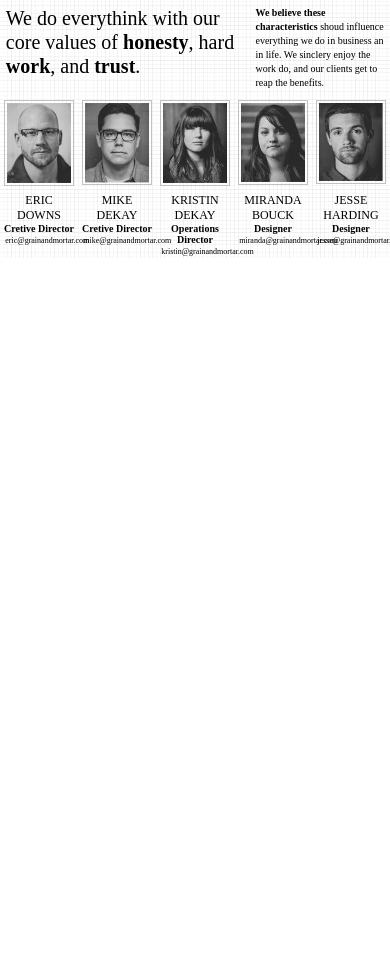
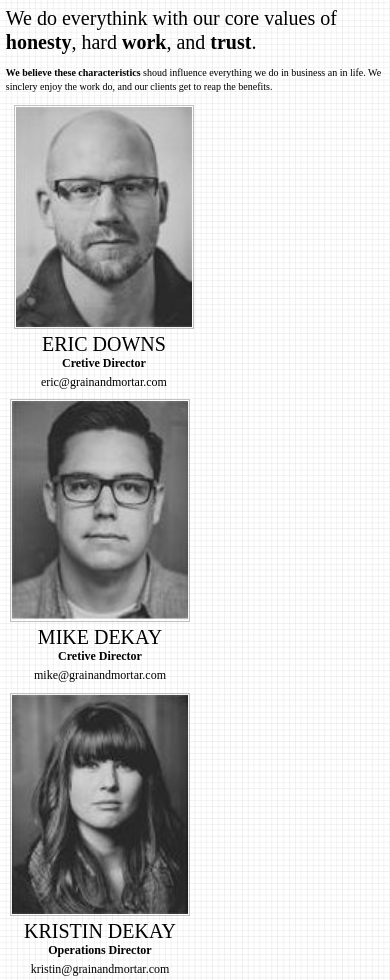
Before and after one commit to AurimasKonst/0123_2-uzduotis, a plain HTML site: page index.html in a window 390 px wide. Shown: the top 980 px of the page. Before the commit the page ends 844 px from the top, so only its background shows below. Drawn offline with Linux system fonts and the light colour scheme.

Commit message:
Media Queries

```diff
--- a/index.html
+++ b/index.html
@@ -9,16 +9,14 @@
          box-sizing: border-box;
       }
 
+
       body {
          margin: 0;
          padding: 0;
-         height: 100%;
-      }
-
-      .background {
-         /*   background-color: rgb(91, 211, 107);*/
          background-image: url("background.jpg");
          background-size: contain;
+         height: 100%;
+
       }
 
       main {
@@ -53,17 +51,18 @@
 
       img {
 
-         float: left;
-         /*       background-color: rgb(184, 113, 28);*/
+         display: flexbox;
+         /*   background-color: rgb(184, 113, 28);*/
          margin-bottom: 0%;
          border: 1px solid rgb(196, 193, 193);
          padding: 0.5%;
          text-align: center;
-         width: 18%;
+         width: 90%;
          /*     height: 20%;*/
          margin-right: 2%;
          margin-top: 1%;
       }
+
 
       .contact img:first-child {
          margin-left: 1%;
@@ -103,21 +102,41 @@
          width: 18%;
          margin-right: 2%;
          margin-top: 1%;
+
       }
 
       .mail {
-         font-size: 8px;
+         font-size: 12px;
          margin: 2%;
       }
 
       .name {
-         font-size: 12px;
+         font-size: 20px;
       }
 
       .position {
          font-weight: bold;
-         margin-bottom: 3%;
-         font-size: 10px;
+         margin-bottom: 2%;
+         font-size: 12px;
+      }
+
+
+      @media screen and (max-width: 900px) {
+
+         #left,
+         #right {
+            float: left;
+            width: 100%;
+         }
+
+         .col {
+            float: left;
+            width: 200px;
+            display: table;
+
+         }
+
+
       }
    </style>
 </head>
@@ -134,19 +153,12 @@
             We sinclery enjoy the work do, and our clients get to reap the benefits.
          </div>
       </header>
-      <main class="clear">
+      <main>
          <div class="contact">
+            <div class="col">
                <div>
                   <img src="photo1.jpg" alt="img1">
-               <img src="photo2.jpg" alt="img2">
-               <img src="photo3.jpg" alt="img3">
-               <img src="photo4.jpg" alt="img4">
-               <img src="photo5.jpg" alt="img5">
                </div>
-         </div>
-      </main>
-      <footer class="clear">
-         <div class="col">
                <div class="name">
                   ERIC DOWNS
                </div>
@@ -158,6 +170,9 @@
                </div>
             </div>
             <div class="col">
+               <div>
+                  <img src="photo2.jpg" alt="img2">
+               </div>
                <div class="name">
                   MIKE DEKAY
                </div>
@@ -169,6 +184,9 @@
                </div>
             </div>
             <div class="col">
+               <div>
+                  <img src="photo3.jpg" alt="img3">
+               </div>
                <div class="name">
                   KRISTIN DEKAY
                </div>
@@ -180,6 +198,9 @@
                </div>
             </div>
             <div class="col">
+               <div>
+                  <img src="photo4.jpg" alt="img4">
+               </div>
                <div class="name">
                   MIRANDA BOUCK
                </div>
@@ -191,6 +212,9 @@
                </div>
             </div>
             <div class="col">
+               <div>
+                  <img src="photo5.jpg" alt="img5">
+               </div>
                <div class="name">
                   JESSE HARDING
                </div>
@@ -201,9 +225,9 @@
                   jesse@grainandmortar.com
                </div>
             </div>
-      </footer>
          </div>
-
+      </main>
+   </div>
 </body>
 
 </html>
```
Lines whose indentation alone changed are shown as unchanged.
